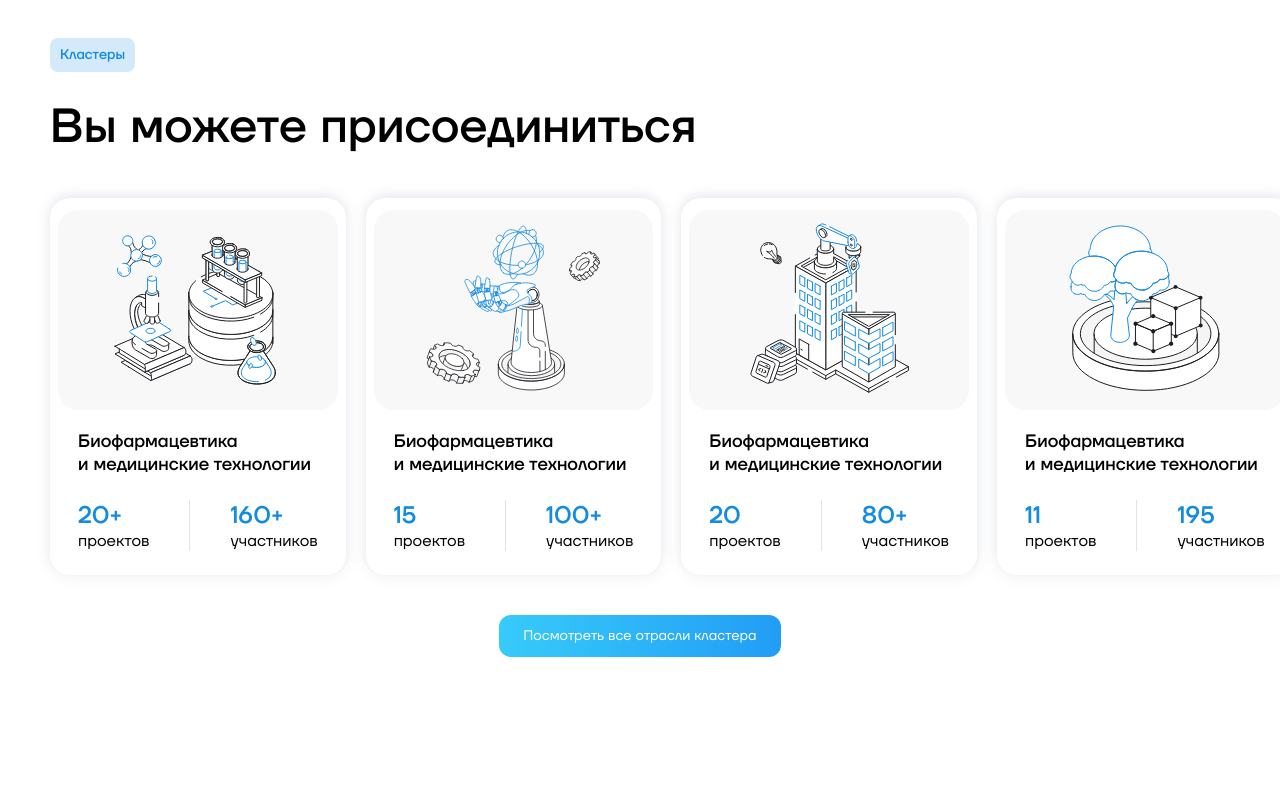
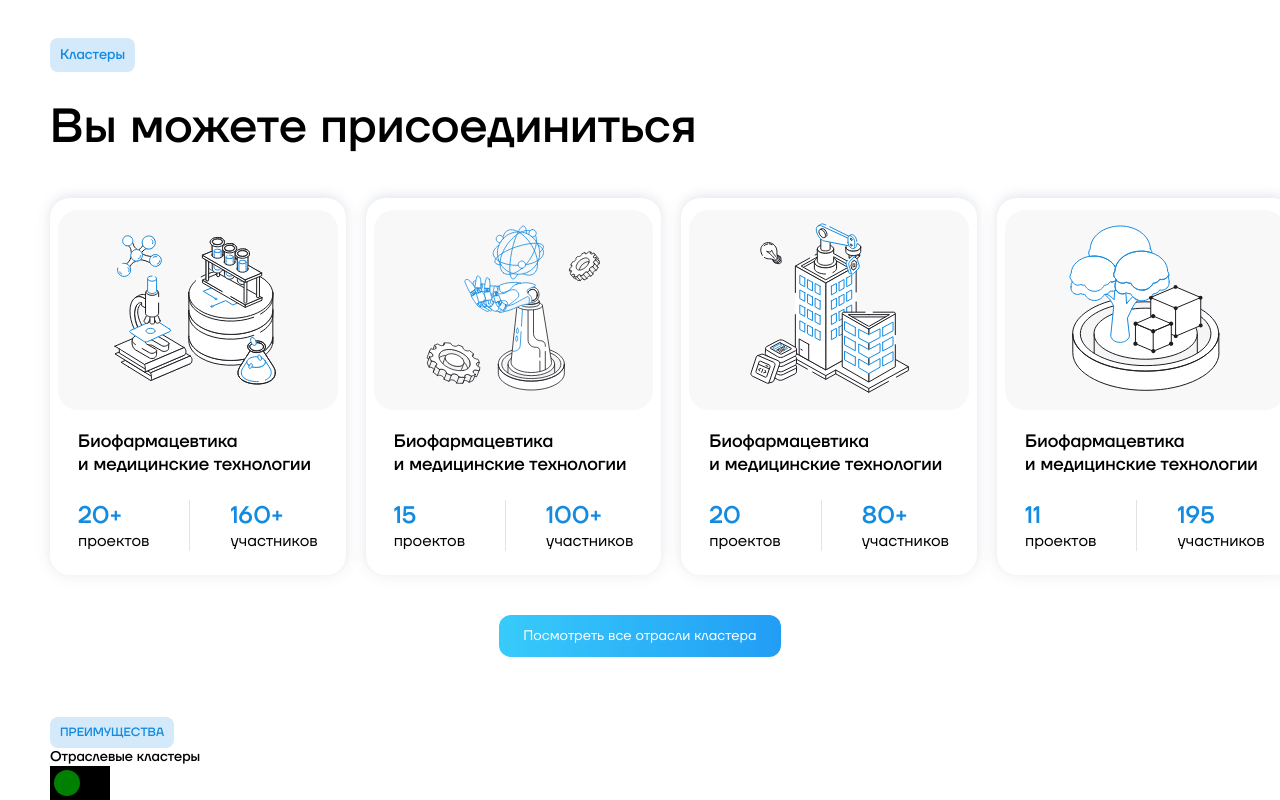
Before and after one commit to Ky0sh1t0/task2, a plain HTML site: page index.html in a window 1280 px wide. Shown: the part 1623-2423 px from the top of the page. Before the commit the page ends 2340 px from the top, so only its background shows below. Drawn offline with Linux system fonts and the light colour scheme.

Commit message:
slider added
need to add styles

```diff
--- a/css/style.scss
+++ b/css/style.scss
@@ -91,7 +91,7 @@ body {
 
 
 
-.tm-header-cntr-1 {
+.tm-header-cont-1 {
     align-items: center;
     box-sizing: border-box;
     display: flex;
@@ -297,7 +297,7 @@ body {
 
 
 
-.tm-about-cluster-container {
+.cluster-cont-1 {
     display: flex;
     flex-direction: row;
     gap: 4rem;
@@ -394,7 +394,7 @@ body {
 }
 
 
-.div-tm-project-container {
+.cluster-cont-2 {
     display: flex;
     flex-direction: column;
     gap: 4rem;
@@ -487,7 +487,7 @@ body {
 }
 
 .cluster-btn {
-    align-self: center;
+    margin: 0 auto;
     border-radius: 1.2rem;
     padding: 1.2rem 2.4rem;
     background:
@@ -499,3 +499,9 @@ body {
         cursor: pointer;
     }
 }
+
+
+.cluster-cont-3 {
+    display: flex;
+    flex-direction: column;
+}
--- /dev/null
+++ b/css/switchstyle.css
@@ -0,0 +1,35 @@
+.switch {
+    display: inline-block;
+    position: relative;
+    width: 60px;
+    height: 34px;
+    background-color: blue;
+}
+
+.switch-input {
+    height: 0;
+    width: 0;
+    opacity: 0;
+}
+
+.switch-slider {
+    position: absolute;
+    cursor: pointer;
+    top: 0;
+    left: 0;
+    bottom: 0;
+    right: 0;
+    background-color: black;
+}
+
+.switch-slider::before {
+    content: "";
+    position: absolute;
+    cursor: pointer;
+    left: 4px;
+    bottom: 4px;
+    width: 26px;
+    height: 26px;
+    border-radius: 50%;
+    background-color: green;
+}
--- a/index.html
+++ b/index.html
@@ -4,13 +4,14 @@
     <meta charset="UTF-8">
     <meta name="viewport" content="width=device-width, initial-scale=1.0">
     <title>Московский инновационный кластер</title>
+    <link rel="stylesheet" href="./css/switchstyle.css"/>
     <link rel="stylesheet" href="./css/style.css">
 </head>
 <body>
     <div class="container">
         <header class="tm-header">
             <div class="tm-width">
-                <div class="tm-header-cntr-1">
+                <div class="tm-header-cont-1">
 
                     <div class="logo">
                         <img src="./images/logo.svg" alt="logo" />
@@ -98,7 +99,7 @@
 
             <!--TODO: Заменить все длинные названия на короткие-->
             <div class="tm-width">
-                <div class="tm-about-cluster-container mb-6 pt-3">
+                <div class="cluster-cont-1 mb-6 pt-3">
                     <div class="cluster-card">
                         <div class="cluster-card-text">
                             <div class="global-tag-line">ОБ ОТРАСЛЕВЫХ КЛАСТЕРАХ</div>
@@ -180,7 +181,7 @@
             </div>
 
             <div class="tm-width">
-                <div class="div-tm-project-container mb-6">
+                <div class="cluster-cont-2 mb-6">
                     <div class="text-decoration">
                         <div class="global-tag-line">Кластеры</div>
                         <h2>Вы можете присоединиться</h2>
@@ -282,6 +283,19 @@
                     </div>
                 </div>
             </div>
+
+            <div class="tm-width">
+                <div class="cluster-cont-3">
+                    <div>
+                        <div class="global-tag-line">ПРЕИМУЩЕСТВА</div>
+                        <h2>Отраслевые кластеры</h2>
+                        <label class="switch">
+                            <input type="checkbox" class="switch-input">
+                            <span class="switch-slider"></span>
+                        </label>
+                    </div>
+                </div>
+            </div>
         </main>
     </div>
 
```
Also changed, not shown: css/style.css, 1 other file.
